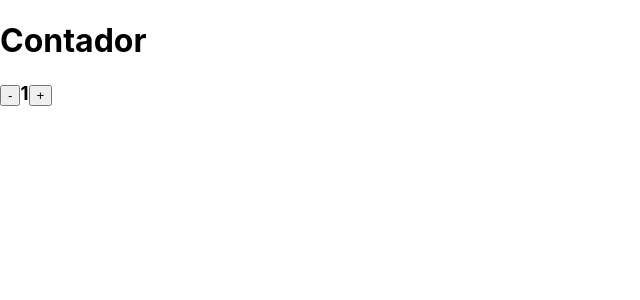
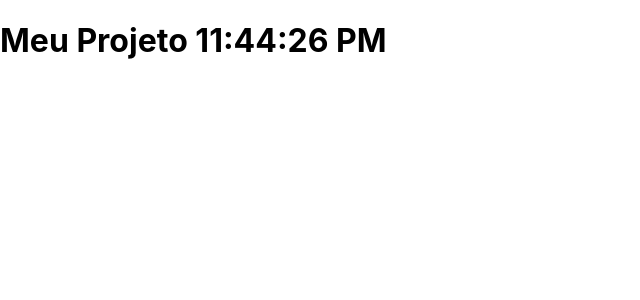
Before and after one commit to romulosous/react, a React (Create React App) app: page / in a window 1280 px wide. Shown: the top 300 px of the page, without its empty margins (0-640 px from the left). Built offline with nearby package versions, Linux system fonts and the light colour scheme.

Commit message:
ciclo de vida dos componentes

```diff
--- a/src/App.js
+++ b/src/App.js
@@ -1,44 +1,32 @@
 import React, { Component } from "react";
 
+
 class App extends Component {
+  // Primeiro que é carregado
   constructor(props) {
     super(props)
     this.state = {
-      nome: "Romulo",
-      mensagem: "",
-      contador: 1
+      hora: "00:00:00"
     }
-    this.aumentar = this.aumentar.bind(this)
-    this.diminuir = this.diminuir.bind(this)
-
-  }
-  aumentar() {
-    let state = this.state
-    state.contador += 1;
-    this.setState(state)
   }
 
-  diminuir() {
-    let state = this.state
-    if (state.contador === 0) {
-      state.mensagem = "Contador vazio!"
-      this.setState(state)
-      return
-    }
-    state.contador -= 1;
-    this.setState(state)
+  // Depois que o componente é montado
+  componentDidMount() {
+    setInterval(() => {
+      this.setState({ hora: new Date().toLocaleTimeString() })
+    }, 1000)
+  }
+
+  // Toda vez que um componente é atualizado, fazer algo..
+  componentDidUpdate() {
+    console.log("Atualizou!!!")
   }
 
 
   render() {
     return (
       <div>
-        <h1>Contador</h1>  <span>{this.state.mensagem}</span>
-        <h3>
-          <button onClick={this.diminuir}> - </button>
-          {this.state.contador}
-          <button onClick={this.aumentar}> + </button>
-        </h3>
+        <h1>Meu Projeto {this.state.hora}</h1>
       </div>
     )
   }
```
